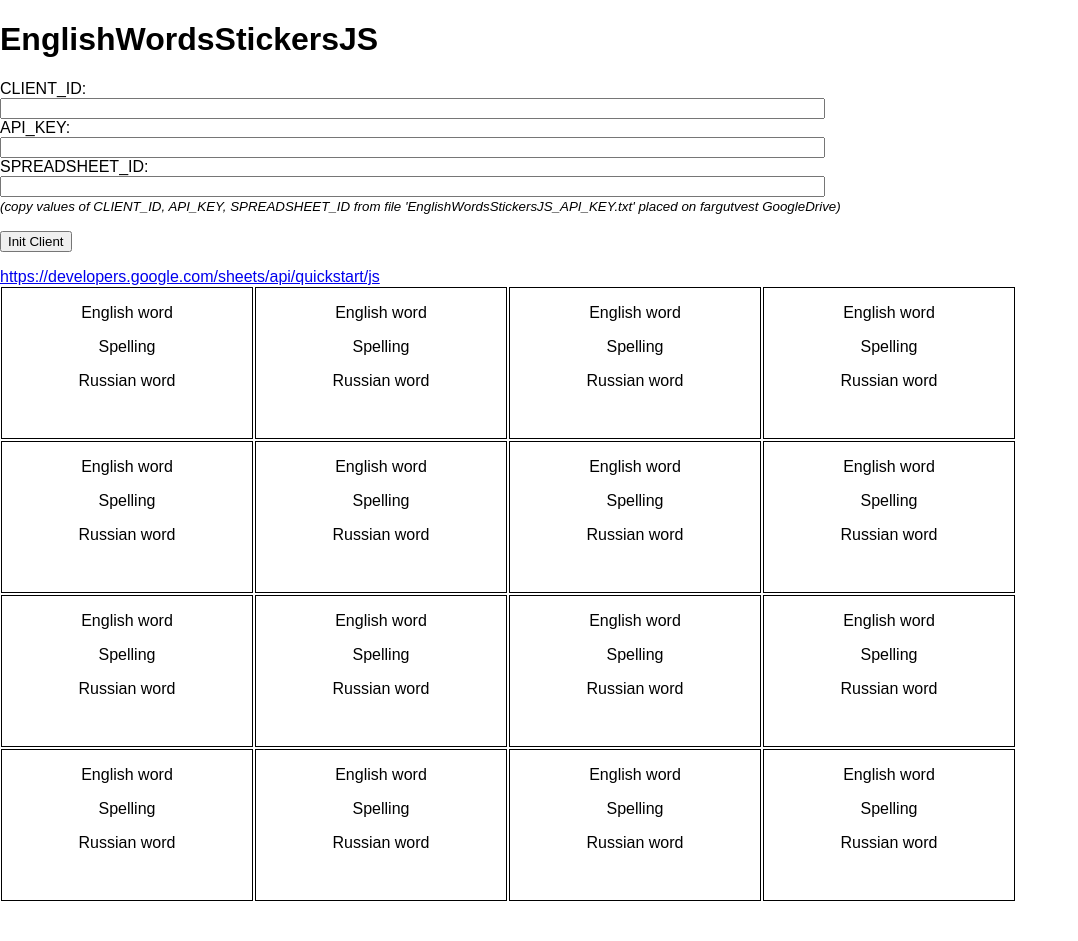
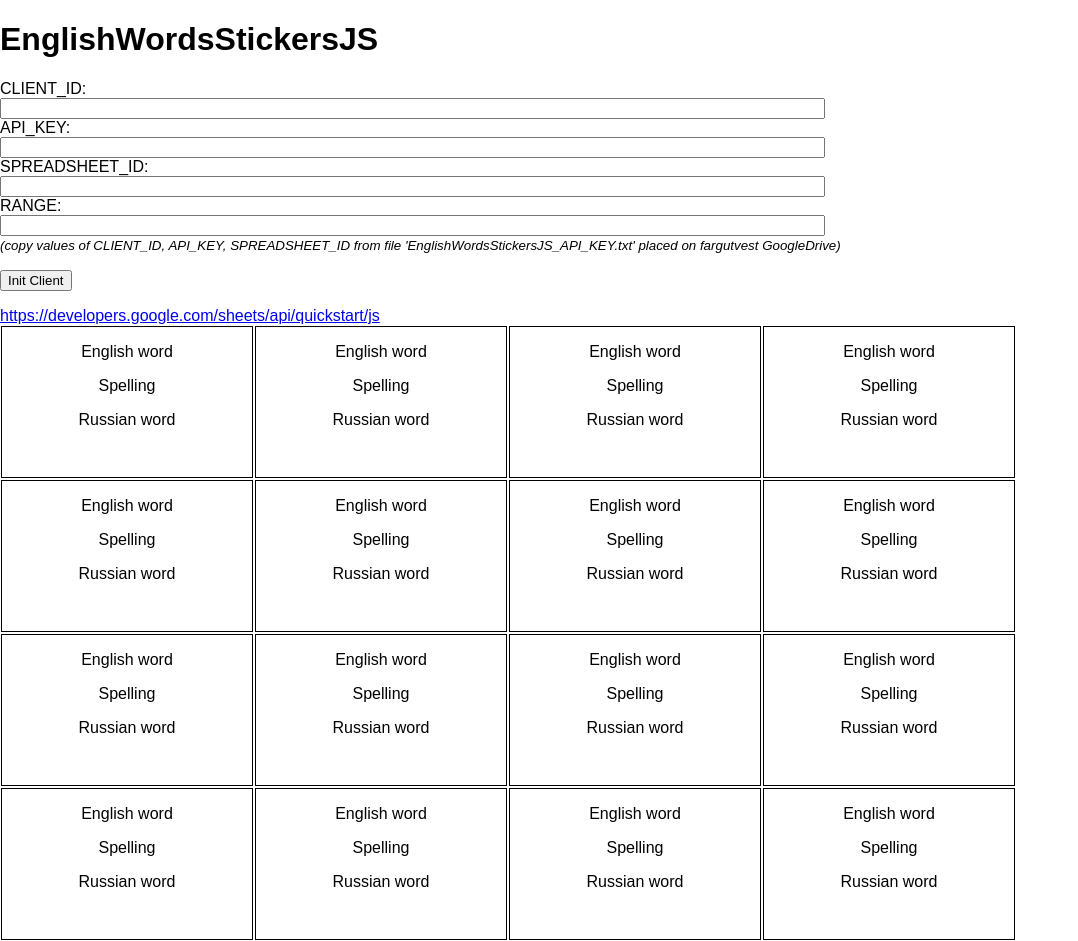
Before and after one commit to fargutvest/WordsStickers, a React (Create React App) app: page / in a window 1280 px wide. Shown: the whole page, without its empty margins (0-1078 px from the left). Before the commit the page ends 902 px from the top, so only its background shows below. Built offline with nearby package versions, Linux system fonts and the light colour scheme.

Commit message:
Added input field for RANGE

```diff
--- a/public/index.html
+++ b/public/index.html
@@ -17,6 +17,10 @@
      <div>
       <div> <a>SPREADSHEET_ID:</a> </div>
       <input id="SPREADSHEET_ID" type="text" size="100">
+    </div>
+    <div>
+      <div> <a>RANGE:</a> </div>
+      <input id="RANGE" type="text" size="100">
     </div>
     <div>
        <small><i>(copy values of CLIENT_ID, API_KEY, SPREADSHEET_ID from file 'EnglishWordsStickersJS_API_KEY.txt' placed on fargutvest GoogleDrive)</i> </small>
--- a/public/script.js
+++ b/public/script.js
@@ -15,6 +15,7 @@
       localStorage.setItem('CLIENT_ID', CLIENT_ID);
       localStorage.setItem('API_KEY', API_KEY);
       localStorage.setItem('SPREADSHEET_ID', document.getElementById('SPREADSHEET_ID').value);
+      localStorage.setItem('RANGE', document.getElementById('RANGE').value);
 
         gapi.client.init({
           apiKey: API_KEY,
@@ -36,6 +37,7 @@
         document.getElementById('CLIENT_ID').value = localStorage.getItem('CLIENT_ID');
         document.getElementById('API_KEY').value = localStorage.getItem('API_KEY');
         document.getElementById('SPREADSHEET_ID').value = localStorage.getItem('SPREADSHEET_ID');
+        document.getElementById('RANGE').value = localStorage.getItem('RANGE');
         initClientButton.onclick = handleInitClientClick;
       }
 
@@ -72,10 +74,11 @@
 
       function listMajors() {
         var SPREADSHEET_ID = document.getElementById('SPREADSHEET_ID').value;
+        var RANGE = document.getElementById('RANGE').value;
         localStorage.setItem('SPREADSHEET_ID', SPREADSHEET_ID);
         gapi.client.sheets.spreadsheets.values.get({
           spreadsheetId: SPREADSHEET_ID,
-          range: 'A:Z',
+          range: RANGE,
         }).then(function(response) {
           var values = response.result.values;
           var words = [];
```
